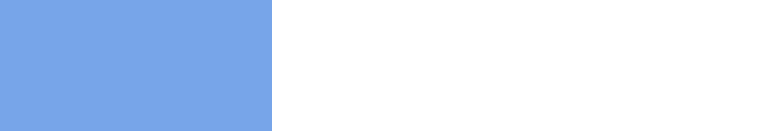
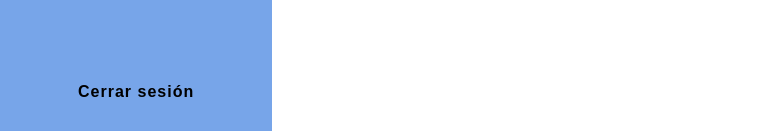
Before and after one commit to svidalfpuna/electivaIV-sismedico, a React (Vite) app in the folder front/: page /home in a window 1280 px wide. Shown: the part 666-797 px from the top of the page, without its empty margins (0-774 px from the left). Built offline with nearby package versions, Linux system fonts and the light colour scheme; a web font is replaced by a local one.

Commit message:
boton de cerrar sesion

```diff
--- a/front/src/pages/Home.jsx
+++ b/front/src/pages/Home.jsx
@@ -11,6 +11,11 @@ function Home() {
     setActiveContent(content); // Cambia el contenido que se muestra según el clic en el sidebar
   };
 
+  const handleLogout = () => {
+    // Lógica para cerrar sesión
+    console.log("Cerrar sesión");
+  };
+
   return (
     <div className="home-container">
       {/* Sidebar */}
@@ -18,6 +23,8 @@ function Home() {
         <button className="sidebar-btn" onClick={() => handleSidebarClick('registroPaciente')}>Registro de Paciente</button>
         <button className="sidebar-btn" onClick={() => handleSidebarClick('fichaClinica')}>Creación de Fichas Clínicas</button>
         <button className="sidebar-btn" onClick={() => handleSidebarClick('historialMedico')}>Historial Médico</button>
+        <button className="logout-btn" onClick={handleLogout}>Cerrar sesión</button>
+
       </div>
 
       {/* Main Content */}
--- a/front/src/pages/home.css
+++ b/front/src/pages/home.css
@@ -69,3 +69,16 @@ html, body, #root {
     font-family: "Poppins", sans-serif;
 
   }
+
+  .logout-btn {
+    margin-top: auto;
+    padding: 10px 20px;
+    border: none;
+    background-color: transparent;
+    color: black;
+    cursor: pointer;
+    font-size: 16px;
+  }
+  .logout-btn:hover {
+    background-color: rgba(255, 255, 255, 0.2); /* Fondo claro al hacer hover */
+  }
```
